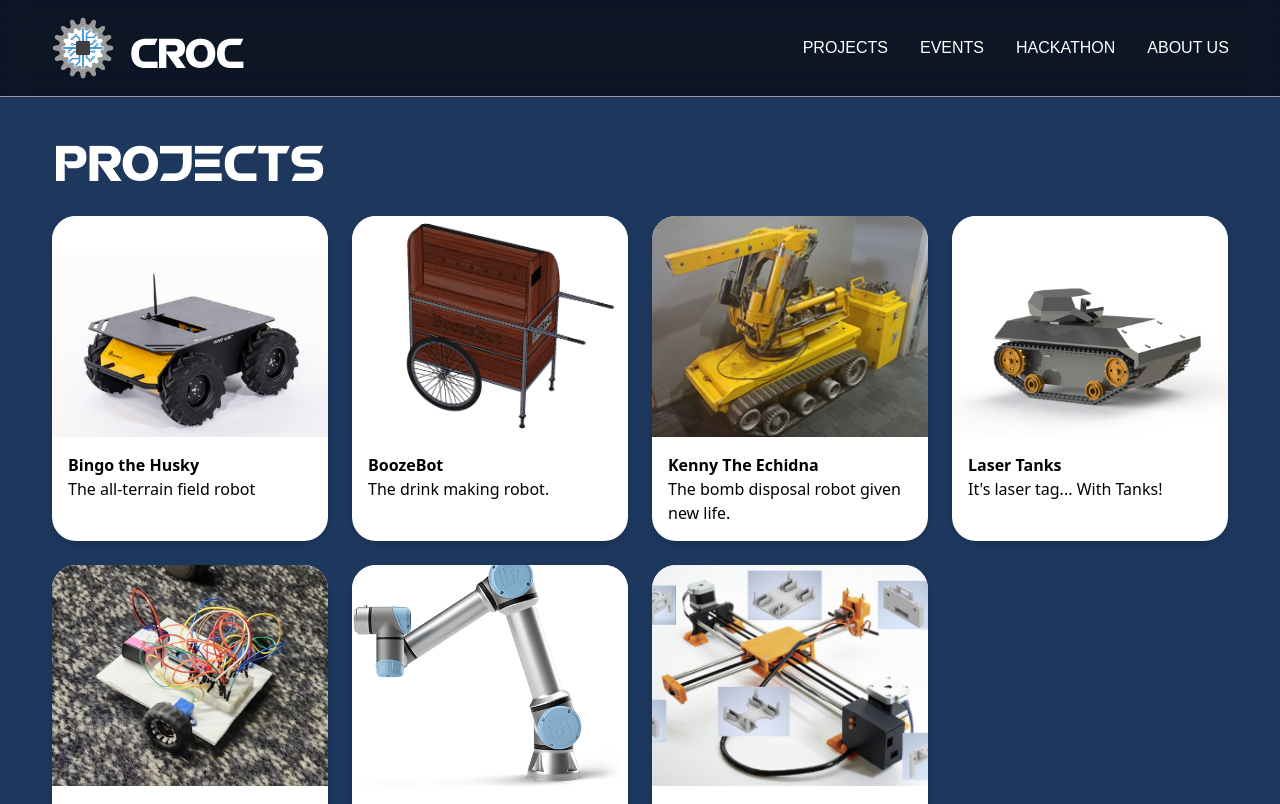
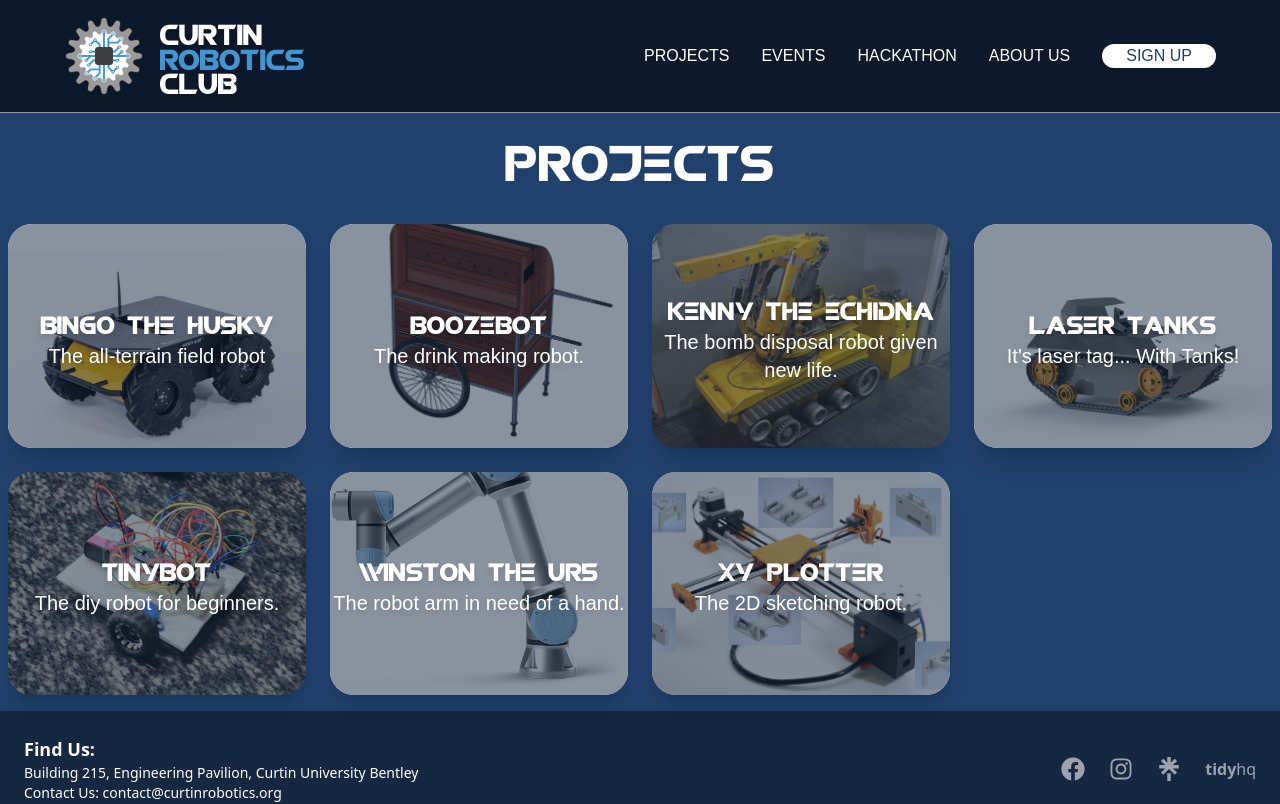
Before and after one commit to curtinrobotics/croc-website, a Next.js app: page /project-home in a window 1280 px wide. Shown: the top 804 px of the page. Built offline with nearby package versions, Linux system fonts and the light colour scheme.

Commit message:
bug fixes

```diff
--- a/app/about-us/page.tsx
+++ b/app/about-us/page.tsx
@@ -16,7 +16,7 @@ const AboutPage = (props: any) => {
     const slug = "about";
     const content = getPageContent(slug);
     return (
-        <div className="bg-croc-dark-blue py-6">
+        <div className="py-6">
             <div className="bg-white py-5 px-8 rounded-3xl text-justify shadow-md mx-6 md:mx-[20%]">
                 <article className="prose md:prose-xl prose-img:w-full max-w-none">
                     <Markdown>{content}</Markdown>
--- a/app/layout.tsx
+++ b/app/layout.tsx
@@ -6,6 +6,7 @@ import React, { useState } from "react";
 import Modal from "../components/Modal";
 import { FaInstagram, FaLink, FaFacebook } from "react-icons/fa";
 import { MdDashboard } from "react-icons/md";
+import { SiLinktree } from "react-icons/si";
 import UpcomingEvents from "@/components/UpcomingEvents";
 
 export default function RootLayout({ children }: { children: React.ReactNode }) {
@@ -17,16 +18,18 @@ export default function RootLayout({ children }: { children: React.ReactNode })
 
   const header = (
     <header className="fixed top-0 left-0 w-full border-b border-croc-light-grey bg-black/60 backdrop-blur-md z-50">
-      <nav className="flex justify-between items-center w-[92%] mx-auto py-4">
+      <nav className="flex justify-between items-center w-[90%] mx-auto py-4">
         {/* Logo */}
         <Link href="/" className="flex items-center">
-          <img className="w-16 hover:animate-spin-slow drop-shadow-md" src="images/CRoCLogo.png" alt="Logo" />
-          <h1 className="text-6xl ml-4 text-white font-croc-logo hidden 2xl:inline-block drop-shadow-md">
-            Curtin Robotics Club
-          </h1>
-          <h1 className="text-6xl ml-4 text-white font-croc-logo inline-block 2xl:hidden drop-shadow-md">
+          <img className="w-20 hover:animate-spin-slow drop-shadow-md" src="images/CRoCLogo.png" alt="Logo" />
+          <div className="ml-4 text-white font-croc-logo text-[2.6rem] leading-[0.6] flex flex-col drop-shadow-md">
+            <span>Curtin</span>
+            <span className="text-croc-blue">Robotics</span>
+            <span>Club</span>
+          </div>
+          {/*<h1 className="text-6xl ml-4 text-white font-croc-logo inline-block md:hidden drop-shadow-md">
             CRoC
-          </h1>
+          </h1>*/}
         </Link>
 
         {/* Hamburger Menu for Mobile */}
@@ -38,13 +41,18 @@ export default function RootLayout({ children }: { children: React.ReactNode })
         </button>
 
         {/* Desktop Navigation */}
-        <ul className="hidden md:flex gap-8 font-croc-paragraph text-white">
+        <ul className="hidden md:flex xl:gap-8 gap-4 font-croc-paragraph text-white">
           <li><Link className="hover:text-croc-blue" href="/project-home">PROJECTS</Link></li>
           <li><a className="hover:text-croc-blue" href="https://croc.tidyhq.com/public/schedule/events">EVENTS</a></li>
           <li className="relative">
             <Link className="hover:text-croc-blue" href="/hackathon">HACKATHON</Link>
           </li>
           <li><Link className="hover:text-croc-blue" href="/about-us">ABOUT US</Link></li>
+          <a href="https://croc.tidyhq.com/public/membership_levels">
+            <button className="bg-white text-croc-dark-blue px-6 rounded-full drop-shadow-md hover:bg-croc-blue hover:text-white">
+              SIGN UP
+            </button>
+          </a>
         </ul>
 
         {/* Mobile Dropdown Menu */}
@@ -65,7 +73,7 @@ export default function RootLayout({ children }: { children: React.ReactNode })
           <Link href="/about-us" className="hover:text-croc-blue" onClick={toggleMenu}>ABOUT US</Link>
           <a href="https://croc.tidyhq.com/public/membership_levels">
             <button className="bg-white text-croc-dark-blue px-6 py-3 rounded-full drop-shadow-md hover:bg-croc-blue hover:text-white">
-              Sign Up
+              SIGN UP
             </button>
           </a>
         </div>
@@ -74,7 +82,7 @@ export default function RootLayout({ children }: { children: React.ReactNode })
   );
 
   const footer = (
-    <footer className="bg-croc-dark-blue text-white py-6">
+    <footer className="bg-croc-very-dark-blue dark:bg-croc-very-dark-blue-dm text-white py-6">
       <div className="container mx-auto flex flex-col md:flex-row justify-between items-center px-6 space-y-4 md:space-y-0">
 
         {/* Left Side: Contact Info */}
@@ -98,11 +106,11 @@ export default function RootLayout({ children }: { children: React.ReactNode })
           </a>
           {/* Linktree */}
           <a href="https://linktr.ee/curtinroboticsclub" target="_blank" rel="noopener noreferrer" className="text-gray-400 hover:text-white text-2xl transition">
-            <FaLink />
+            <SiLinktree className="text-2xl text-gray-400 hover:text-white" />
           </a>
           {/* TidyHQ */}
-          <a href="https://croc.tidyhq.com/" target="_blank" rel="noopener noreferrer" className="text-gray-400 hover:text-white text-2xl transition">
-            <MdDashboard />
+          <a href="https://croc.tidyhq.com/" target="_blank" rel="noopener noreferrer" className="text-gray-400 hover:text-white transition">
+            <span className="font-bold">tidy</span>hq
           </a>
         </div>
 
@@ -115,15 +123,17 @@ export default function RootLayout({ children }: { children: React.ReactNode })
       <head>
         <title>CRoC</title>
       </head>
-      <body className="bg-croc-very-dark-blue">
+      <body className="bg-croc-very-dark-blue dark:bg-croc-very-dark-blue-dm">
+        <div className="min-h-screen flex flex-col">
           {header}
-        <div className="bg-croc-very-dark-blue z-0 pt-20">
+          <div className="flex-grow bg-croc-dark-blue dark:bg-croc-dark-blue-dm z-0 pt-20">
             {children}
           </div>
           {/*<div className="relative z-20">
             <UpcomingEvents />
           </div>*/}
           {footer}
+        </div>
       </body>
     </html>
   );
--- a/app/project-home/page.tsx
+++ b/app/project-home/page.tsx
@@ -11,8 +11,12 @@ const ProjectHome = () => {
 
   return (
     <>
+      <div className="flex flex-col items-center space-y-8 px-2 pb-4">
         <h1 className="md:mx-14 mt-10 md:text-left text-center text-white md:text-7xl text-6xl font-croc-logo">Projects</h1>
-        <div className="md:mx-10 mx-5 py-6 grid grid-cols-2 md:grid-cols-4">{pagePreviews}</div>
+        <div className="grid grid-cols-1 md:grid-cols-2 xl:grid-cols-4 gap-6 w-full max-w-screen-xl">
+          {pagePreviews}
+        </div>
+      </div>
     </>
   );
 };
--- a/app/projects/[slug]/page.tsx
+++ b/app/projects/[slug]/page.tsx
@@ -23,7 +23,7 @@ const ProjectPage = (props: any) => {
     const slug = props.params.slug;
     const content = getPageContent(slug);
     return (
-        <div className="bg-croc-dark-blue py-6">
+        <div className="bg-croc-dark-blue py-6 pt-12">
             <div className="bg-white py-5 px-8 rounded-3xl text-justify shadow-md mx-6 md:mx-[20%]">
                 <article className="prose md:prose-xl prose-img:w-full max-w-none">
                     <Markdown>{content}</Markdown>
--- a/components/ProjectPreview.tsx
+++ b/components/ProjectPreview.tsx
@@ -3,13 +3,13 @@ import { PageMetadata } from "./PageMetadata";
 
 const ProjectPreview = (props: PageMetadata) => {
     return (
-      <div className="rounded-3xl shadow-md
-      bg-white mb-6 mx-3">
+      <div className="rounded-3xl overflow-hidden shadow-xl relative group">
         <Link href={`/projects/${props.slug}`}>
-          <img className="w-full aspect-[5/4] object-cover rounded-t-3xl" src={`${props.picture}`}></img>
-          <div className="p-4">
-            <h2 className="font-bold hover:text-croc-light-grey">{props.title}</h2>
-            <p className="">{props.subtitle}</p>
+          <div className="absolute inset-0 bg-croc-very-dark-blue dark:bg-croc-very-dark-blue-dm opacity-50 group-hover:opacity-10 transition duration-300 rounded-3xl z-10"></div>
+          <img className="w-full aspect-[4/3] object-cover object-bottom" src={`${props.picture}`}></img>
+          <div className="absolute inset-0 flex flex-col justify-center items-center text-white text-center z-20">
+            <h1 className="text-4xl font-croc-logo drop-shadow-md">{props.title}</h1>
+            <p className="text-xl font-croc-paragraph drop-shadow-md">{props.subtitle}</p>
           </div>
         </Link>
       </div>
--- a/package.json
+++ b/package.json
@@ -22,7 +22,7 @@
     "gray-matter": "^4.0.3",
     "grey-matter": "^0.0.0",
     "markdown-to-jsx": "^7.2.1",
-    "next": "^15.2.3",
+    "next": "^15.4.5",
     "react-icons": "^5.5.0",
     "react-responsive-carousel": "^3.2.23",
     "react-slideshow-image": "^4.2.1",
--- a/tailwind.config.js
+++ b/tailwind.config.js
@@ -14,7 +14,9 @@ module.exports = {
         'croc-light-grey': '#999999',
         'croc-dark-grey': '#3E3E40',
         'croc-dark-blue': '#21406c',
-        'croc-very-dark-blue': '#1e375d',
+        'croc-very-dark-blue': '#152741',
+        'croc-dark-blue-dm': '#182c47',
+        'croc-very-dark-blue-dm': '#101e33',
       },
       fontFamily: {
         'croc-paragraph': ['Avenir-Condensed', 'sans-serif'],
```
Also changed, not shown: app/page.tsx (+6 -6 lines), components/UpcomingEvents.tsx (+9 -9 lines), 1 other file (tests, documents, lock files or other folders). Lines whose indentation alone changed are shown as unchanged.
